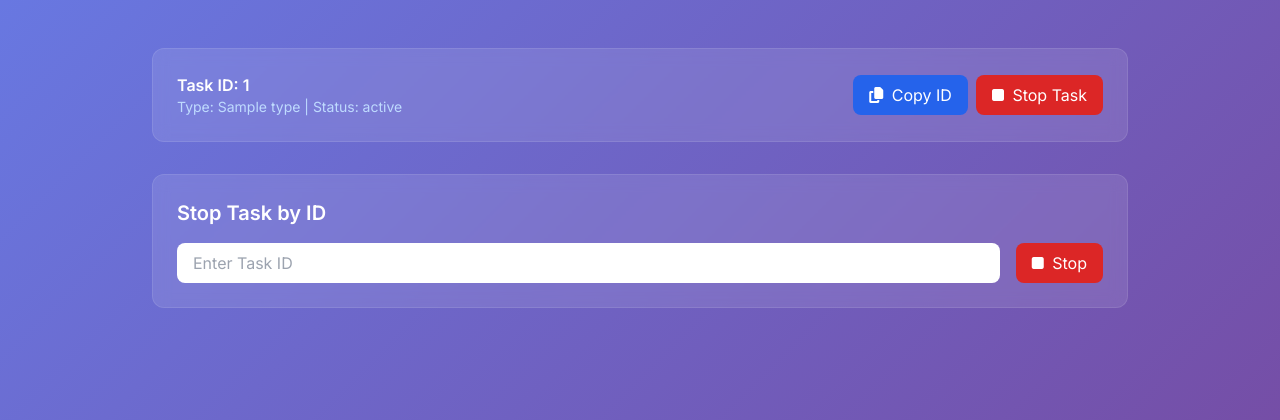
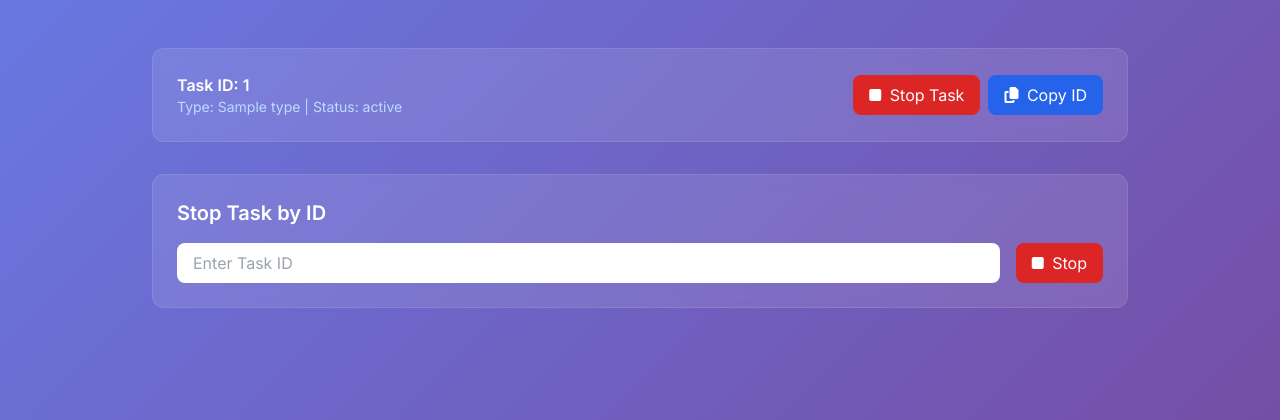
Before and after one commit to Legend-Xaryab/Approvex-Cha7x, a Flask app: template templates/my_tasks.html in a window 1280 px wide. Shown: the part 256-676 px from the top of the page. Run offline with Flask 3, Linux system fonts and the light colour scheme; the template is opened without the code that fills it: most values are stand-ins (such as "Sample title", 1, 10 or a date in 2020); some libraries are stand-ins or nearby versions.

Commit message:
Update my_tasks.html

```diff
--- a/templates/my_tasks.html
+++ b/templates/my_tasks.html
@@ -8,12 +8,19 @@
   <link rel="stylesheet" href="https://cdnjs.cloudflare.com/ajax/libs/font-awesome/6.5.0/css/all.min.css"/>
   <style>
     @import url('https://fonts.googleapis.com/css2?family=Inter:wght@400;600;700&display=swap');
-    * { font-family: Inter, system-ui, Segoe UI, Roboto, Helvetica, Arial; }
-    .gradient-bg { background: linear-gradient(135deg,#667eea 0%,#764ba2 100%); }
-    .glass { background: rgba(255,255,255,.1); backdrop-filter: blur(8px); }
-    .floaty { animation: floaty 8s ease-in-out infinite; }
-    @keyframes floaty { 0%,100% {transform: translateY(0)} 50% {transform: translateY(-12px)} }
+    *{font-family:Inter,system-ui,Segoe UI,Roboto,Helvetica,Arial;}
+    .gradient-bg{background:linear-gradient(135deg,#667eea 0%,#764ba2 100%);}
+    .glass{background:rgba(255,255,255,.1);backdrop-filter:blur(8px);}
+    .floaty{animation:floaty 8s ease-in-out infinite;}
+    @keyframes floaty{0%,100%{transform:translateY(0)}50%{transform:translateY(-12px)}}
   </style>
+  <script>
+    function copyTaskId(taskId) {
+      navigator.clipboard.writeText(taskId).then(() => {
+        alert("Task ID copied: " + taskId);
+      });
+    }
+  </script>
 </head>
 <body class="min-h-screen gradient-bg text-white">
   <div class="max-w-5xl w-full mx-auto px-4 sm:px-6 py-12">
@@ -48,22 +55,20 @@
       {% if tasks %}
         <div class="space-y-4">
           {% for task_id, task in tasks.items() %}
-          <div class="glass rounded-xl p-4 sm:p-6 border border-white/10 flex flex-col sm:flex-row sm:items-center sm:justify-between gap-3">
-            <div class="flex-1">
+          <div class="glass rounded-xl p-4 sm:p-6 border border-white/10 flex flex-col sm:flex-row sm:items-center sm:justify-between gap-2">
+            <div class="mb-2 sm:mb-0">
               <p class="font-semibold text-sm sm:text-base">Task ID: {{ task_id }}</p>
               <p class="text-xs sm:text-sm text-blue-200">Type: {{ task.type }} | Status: {{ task.status }}</p>
             </div>
-            <div class="flex flex-col sm:flex-row gap-2 w-full sm:w-auto">
-              <!-- Copy Task ID -->
+            <div class="flex flex-col sm:flex-row gap-2">
+              <a href="/stop_task/{{ username }}/{{ task_id }}"
+                 class="w-full sm:w-auto text-center px-4 py-2 bg-red-600 hover:bg-red-700 rounded-lg text-sm sm:text-base transition">
+                <i class="fa-solid fa-stop mr-1"></i> Stop Task
+              </a>
               <button onclick="copyTaskId('{{ task_id }}')"
-                      class="px-4 py-2 bg-blue-600 hover:bg-blue-700 rounded-lg text-sm sm:text-base transition w-full sm:w-auto">
+                      class="w-full sm:w-auto px-4 py-2 bg-blue-600 hover:bg-blue-700 rounded-lg text-sm sm:text-base transition">
                 <i class="fa-solid fa-copy mr-1"></i> Copy ID
               </button>
-              <!-- Stop Task -->
-              <a href="/stop_task/{{ username }}/{{ task_id }}"
-                 class="px-4 py-2 bg-red-600 hover:bg-red-700 rounded-lg text-sm sm:text-base transition w-full sm:w-auto text-center">
-                <i class="fa-solid fa-stop mr-1"></i> Stop Task
-              </a>
             </div>
           </div>
           {% endfor %}
@@ -78,27 +83,15 @@
       <!-- Manual Stop Task -->
       <div class="glass rounded-xl p-4 sm:p-6 border border-white/10 mt-8">
         <h2 class="text-lg sm:text-xl font-semibold mb-4 text-center sm:text-left">Stop Task by ID</h2>
-        <form method="POST" action="{{ url_for('stop_task_manual') }}"
-              class="flex flex-col sm:flex-row sm:items-center gap-2 sm:gap-4">
+        <form method="POST" action="/stop_task_manual" class="flex flex-col sm:flex-row sm:items-center gap-2 sm:gap-4">
           <input type="text" name="task_id" placeholder="Enter Task ID"
                  class="flex-1 px-4 py-2 rounded-lg text-black w-full sm:w-auto" required>
-          <button type="submit"
-                  class="px-4 py-2 w-full sm:w-auto bg-red-600 hover:bg-red-700 rounded-lg text-sm sm:text-base transition">
+          <button type="submit" class="px-4 py-2 w-full sm:w-auto bg-red-600 hover:bg-red-700 rounded-lg text-sm sm:text-base transition">
             <i class="fa-solid fa-stop mr-1"></i> Stop
           </button>
         </form>
       </div>
     </main>
   </div>
-
-  <script>
-    function copyTaskId(taskId) {
-      navigator.clipboard.writeText(taskId).then(() => {
-        alert("✅ Task ID copied: " + taskId);
-      }).catch(() => {
-        alert("❌ Failed to copy Task ID.");
-      });
-    }
-  </script>
 </body>
 </html>
```
